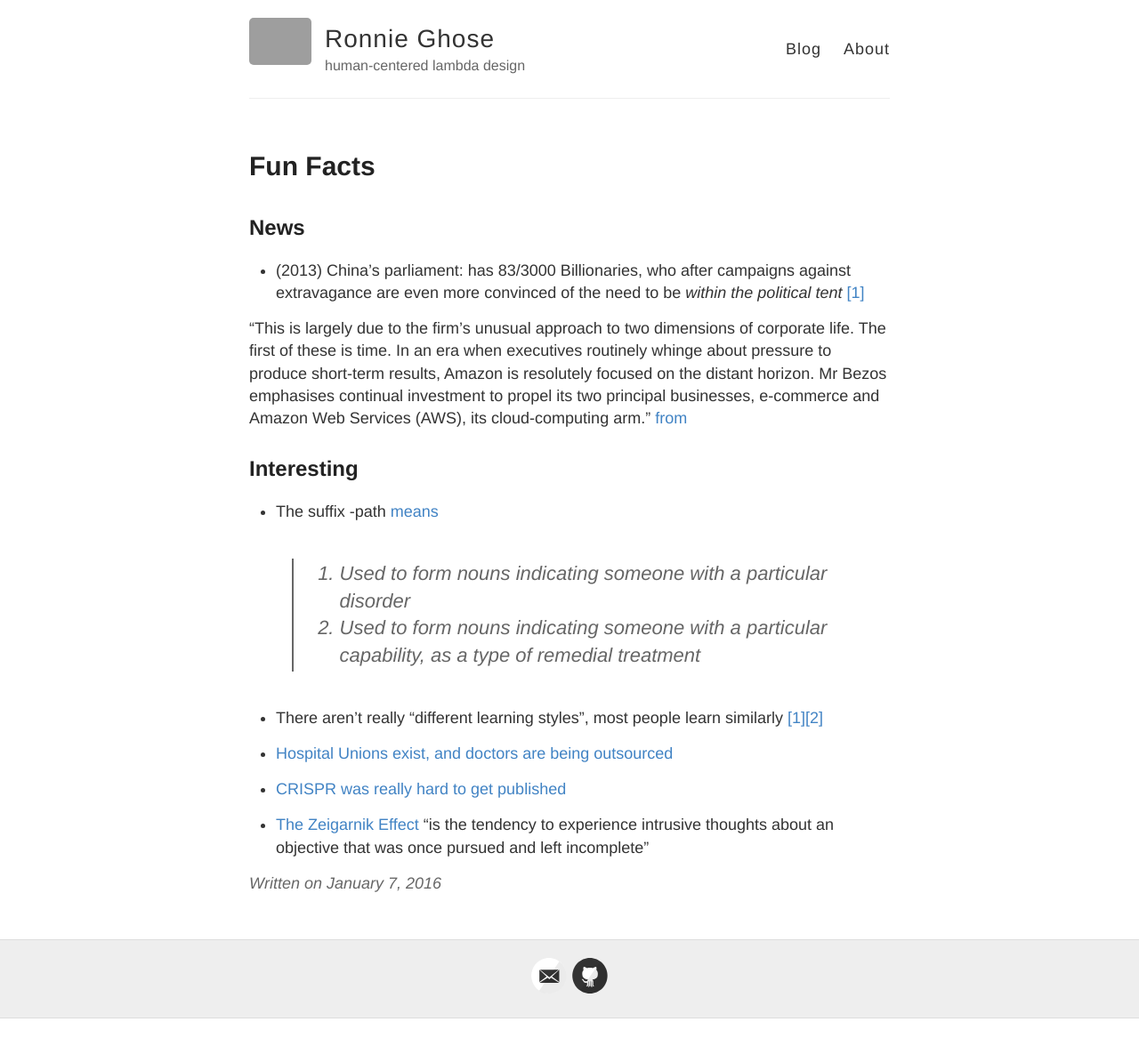
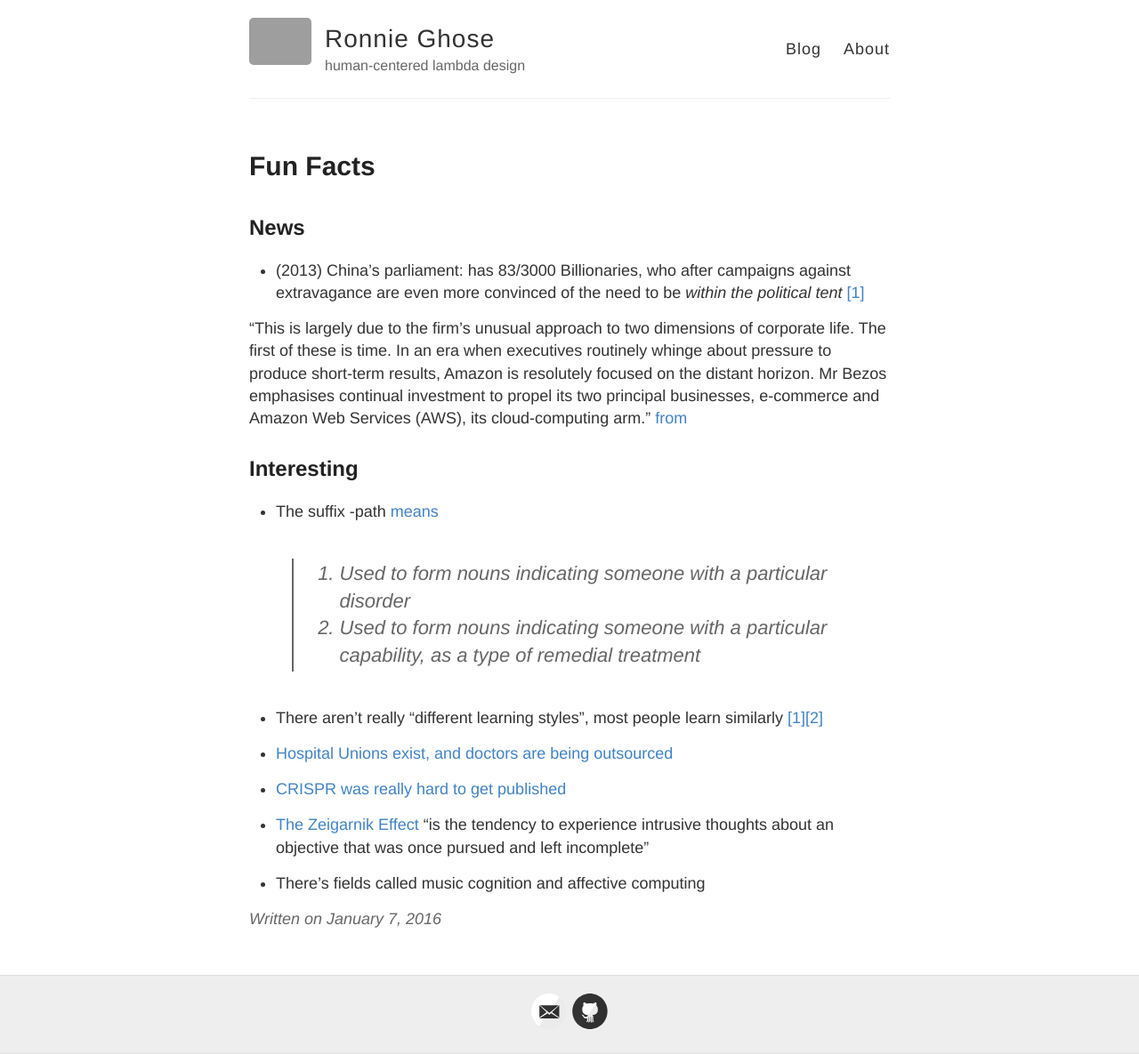
Before and after one commit to RONNCC/ronncc.github, a Jekyll site: the page built from _posts/2016-1-7-fun-facts.md, in a window 1280 px wide. Shown: the whole page at 89% size. Built offline with Jekyll 4.4.1, drawn with Linux system fonts in a browser that asks for light colours; comment, search, counter and statistics services are not loaded; before the commit the page ends 1145 px from its top, so only the background shows below that; grey boxes are pictures that could not be loaded.

Commit message:
Updated 2016-1-7-fun-facts.md

```diff
--- a/_posts/2016-1-7-fun-facts.md
+++ b/_posts/2016-1-7-fun-facts.md
@@ -30,5 +30,6 @@ type: post
 - [Hospital Unions exist, and doctors are being outsourced](http://www.nytimes.com/2016/01/10/business/doctors-unionize-to-resist-the-medical-machine.html?src=se)
 - [CRISPR was really hard to get published](http://www.cell.com/cell/fulltext/S0092-8674(15)01705-5)
 
+- [The Zeigarnik Effect](http://www.psychwiki.com/wiki/Zeigarnik_Effect) "is the tendency to experience intrusive thoughts about an objective that was once pursued and left incomplete"
 
-- [The Zeigarnik Effect](http://www.psychwiki.com/wiki/Zeigarnik_Effect) "is the tendency to experience intrusive thoughts about an objective that was once pursued and left incomplete"
+- There's fields called music cognition and affective computing
```
